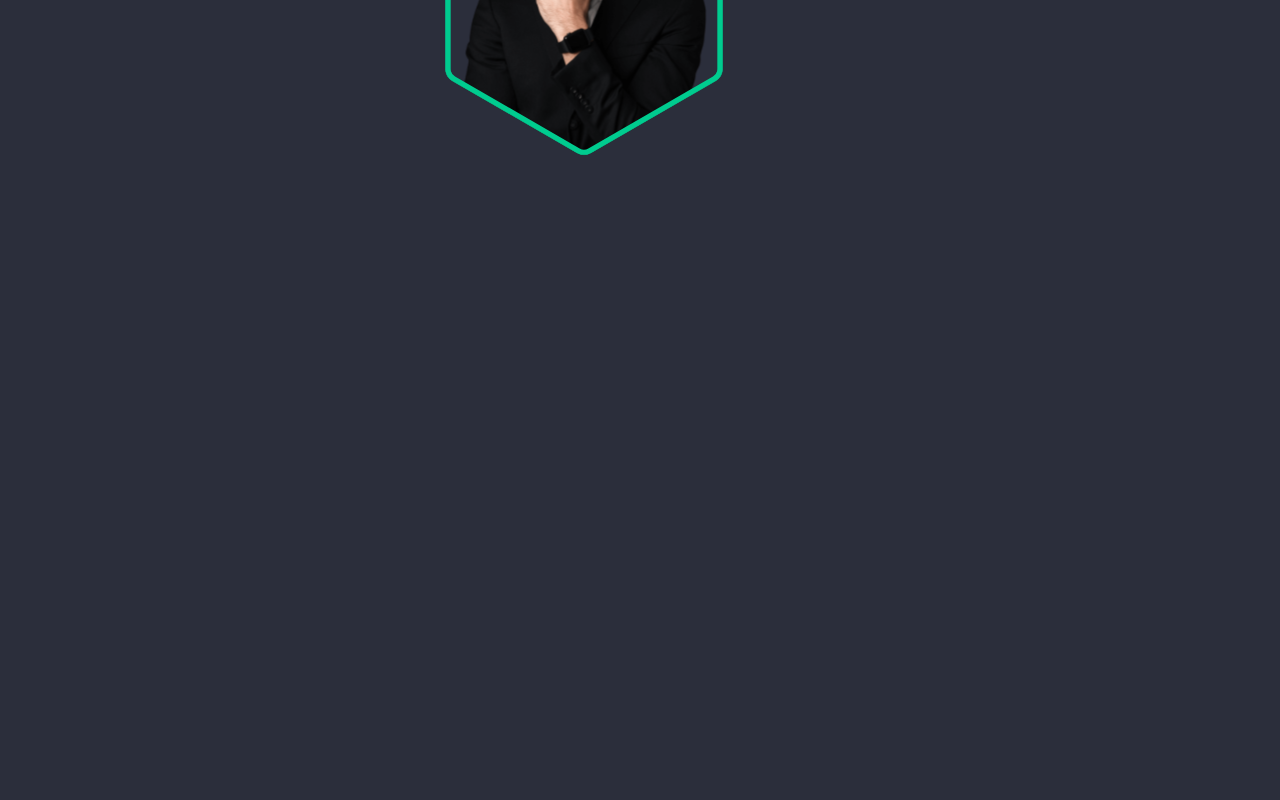
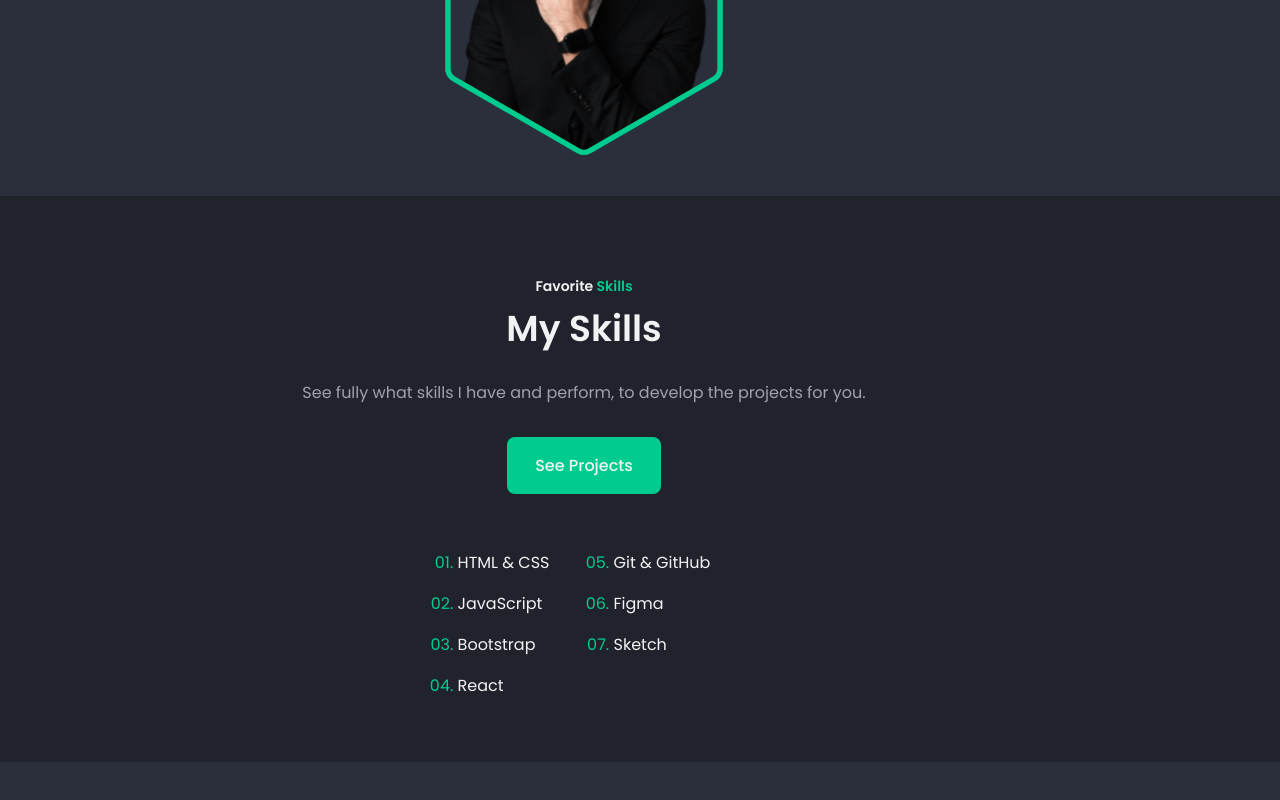
Before and after one commit to GalihPryd/portfolio-GalihPryd, a plain HTML site: page index.html in a window 1280 px wide. Shown: the part 1453-2253 px from the top of the page. Before the commit the page ends 2097 px from the top, so only its background shows below. Drawn offline with nearby package versions, Linux system fonts and the light colour scheme.

Commit message:
feat: membuat fitur skils saya

```diff
--- a/assets/css/styles.css
+++ b/assets/css/styles.css
@@ -339,6 +339,45 @@
   stroke: var(--first-color);
 }
 /*=============== SKILLS ===============*/
+.skills{
+  background-color: var(--container-color);
+}
+
+.skills__container{
+  padding-bottom: 2rem;
+  row-gap: 3.5rem;
+}
+
+.skills__data{
+  text-align: center;
+}
+
+.skills__description{
+  margin-bottom: 2rem;
+}
+
+.skills__content, .skills__group{
+  display: grid;
+}
+
+.skills__content{
+  grid-template-columns: repeat(2, max-content);
+  column-gap: 4rem; justify-content: center; align-items: baseline;
+}
+
+.skills__group{
+  row-gap: 1rem;
+  list-style: decimal-leading-zero;
+}
+
+.skills__item{
+  font-size: var(--font-medium);
+  color: var(--title-color);
+}
+
+.skills__item::marker{
+  color: var(--first-color);
+}
 
 
 /*=============== SERVICES ===============*/
--- a/index.html
+++ b/index.html
@@ -186,7 +186,34 @@
 
          <!--==================== SKILLS ====================-->
          <section class="skills section">
+            <div class="skills__container container grid">
+               <div class="skills__data">
+                  <h3 class="section__subtitle">Favorite <span>Skills</span></h3>
 
+                  <h2 class="section__title">My Skills</h2>
+
+                  <p class="skills__description">
+                     See fully what skills I have and perform,
+                     to develop the projects for you.
+                  </p>
+
+                  <a href="#projects" class="button">See Projects</a>
+               </div>
+
+               <div class="skills__content">
+                     <ol class="skills__group">
+                        <li class="skills__item">HTML & CSS</li>
+                        <li class="skills__item">JavaScript</li>
+                        <li class="skills__item">Bootstrap</li>
+                        <li class="skills__item">React</li>
+                     </ol>
+                     <ol class="skills__group" start="5">
+                        <li class="skills__item">Git & GitHub</li>
+                        <li class="skills__item">Figma</li>
+                        <li class="skills__item">Sketch</li>
+                     </ol>
+               </div>
+            </div>
          </section>
 
          <!--==================== SERVICES ====================-->
```
